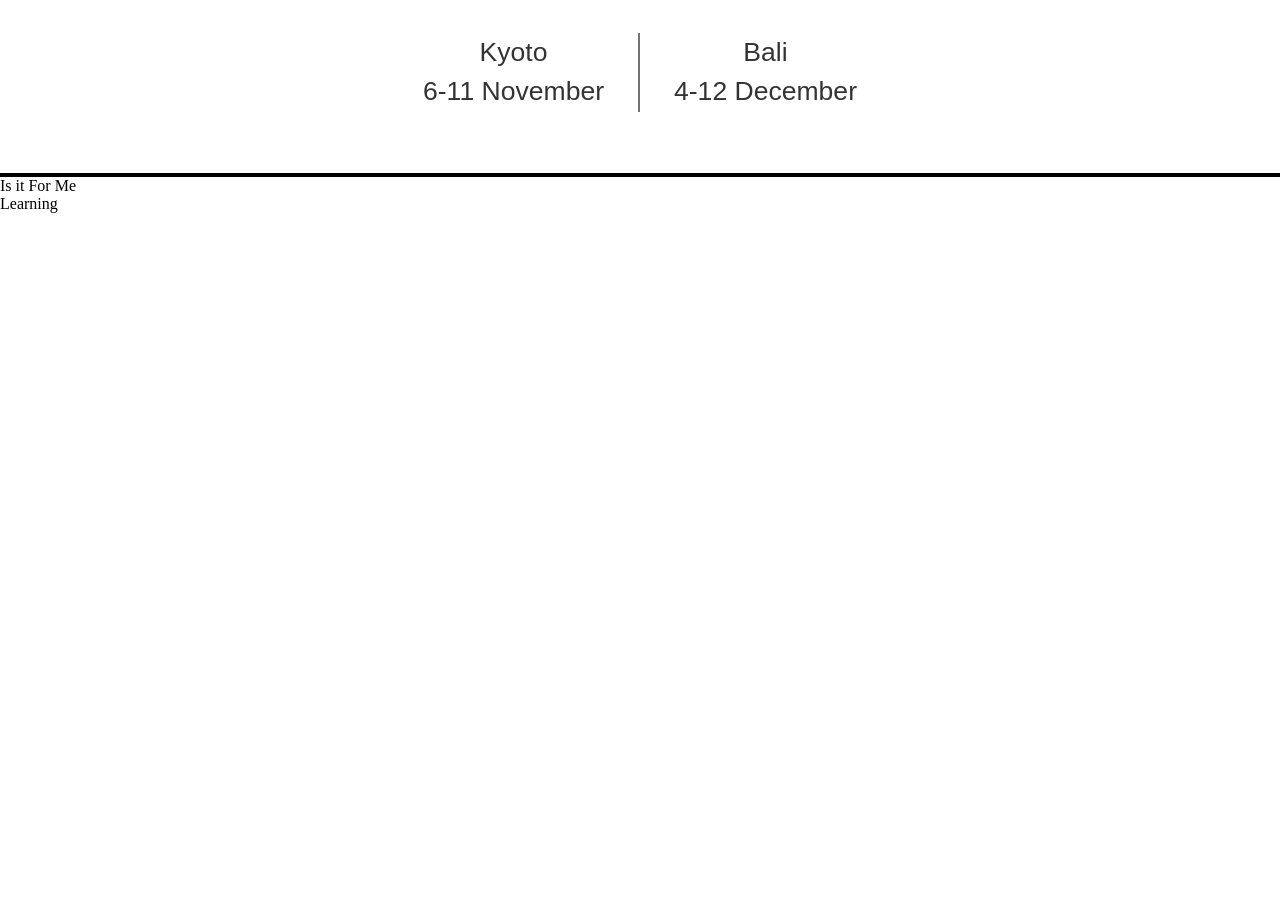
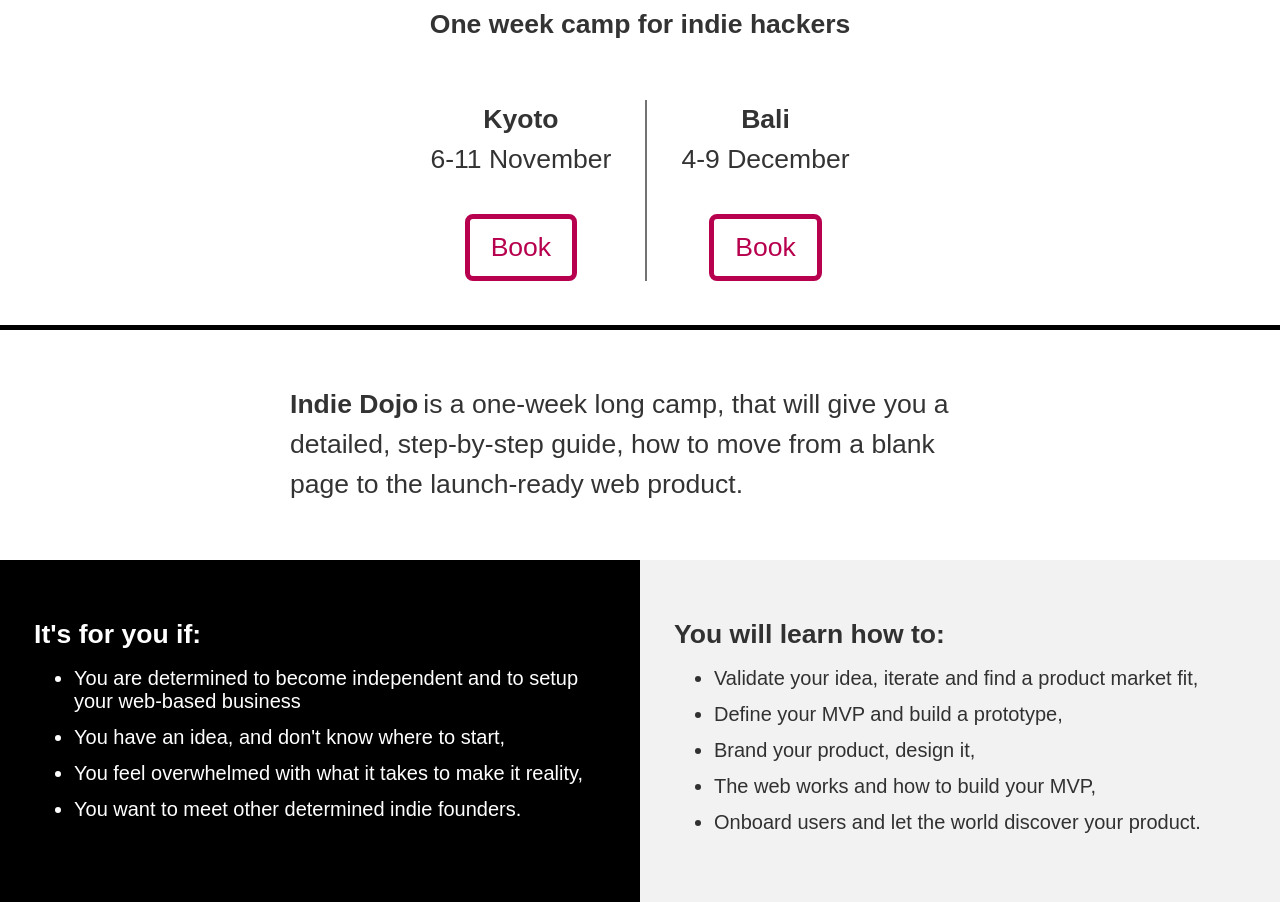
Before and after one commit to IndieDojo/indiedojo, a Gatsby app: page / in a window 1280 px wide. Shown: the part 231-1133 px from the top of the page. Before the commit the page ends 800 px from the top, so only its background shows below. Built offline with nearby package versions, Linux system fonts and the light colour scheme.

Commit message:
what where when

```diff
--- a/src/components/Theme.js
+++ b/src/components/Theme.js
@@ -1,5 +1,11 @@
 const gutterWidth = 1; // rem
 const outerMargin = 2; // rem
+
+const breakPoints = {
+  sm: '600',
+  md: '900',
+  lg: '1200'
+};
 
 const screenSizes = {
   sm: 600,
@@ -17,14 +23,17 @@ const weights = {
 const colors = {
   primary: "#00BDEB",
   primaryHover: "",
-  accent: '#CF0072',
+  accent: '#b7014e',
   accentHover: '',
   success: '#45AD43',
   text: "rgba(0,0,0,0.8)",
   light: "rgba(0,0,0,0.55)",
+  veryLight: "rgba(0,0,0, 0.05)",
   link: "#3077b6",
   transparent: "rgba(255,255,255,0)",
+  transparentWhite: "rgba(255,255,255, 0.9)",
   white: "rgba(255, 255, 255, 1)",
+  black: "rgba(0,0,0,1)",
   inactive: "rgba(0,0,0,0.2)"
 };
 
@@ -91,6 +100,16 @@ const radius = {
 };
 
 export const getTheme = (windowWidth) => ({
+  gutterWidth: `${gutterWidth}rem`,
+  outerMargin: `${outerMargin}rem`,
+  gutterCompensation: `${(-gutterWidth) / 2}rem`,
+  halfGutterWidth: `${gutterWidth / 2}rem`,
+  screenSm: `${breakPoints.sm}px`,
+  screenMd: `${breakPoints.md}px`,
+  screenLg: `${breakPoints.lg}px`,
+  containerSm:`${ breakPoints.sm - 2 * gutterWidth}em`,
+  containerMd: `${breakPoints.md - 2 * gutterWidth}em`,
+  containerLg: `${breakPoints.lg - 2 * gutterWidth}em`,
   screenSizes,
   colors,
   margins,
--- a/src/components/components/Base.js
+++ b/src/components/components/Base.js
@@ -127,7 +127,7 @@ export const ImageRoundSmall = styled(ImageRound)`
 `;
 
 export const WithPadding = styled.div`
-  padding: 0 ${props => !!props.padding ? props.theme.margins[props.padding] : props.theme.margins.lg};
+  padding: ${props => !!props.padding ? props.theme.margins[props.padding] : props.theme.margins.lg} 0;
 `;
 
 export const Background = styled.div`
@@ -221,16 +221,13 @@ export const LinkTo = (
   </LinkStyled>
 );
 
-
-
 export const ReadMore = styled.a`
   font-size: ${props => props.theme.fontSizes.nm};
-  font-family: ${props => props.theme.fontFamily.serif};
-  color: ${props => props.theme.colors.primaryDark};
+  color: black;
   line-height: 4rem;
   text-decoration: ${props => props.noDecoration ? 'none' : 'underline'};
   cursor: pointer;
   &:hover {
-    color: ${props => props.theme.colors.primary};
+    color: ${props => props.theme.colors.link};
   }
 `;
--- /dev/null
+++ b/src/components/components/BookingButton.js
@@ -0,0 +1,19 @@
+import React, { Component } from 'react';
+import styled from 'styled-components';
+
+export const BookingButton = styled.a`
+  margin-top: ${props => props.theme.margins.xl};
+  display: inline-block;
+  padding: ${props => props.theme.margins.md} ${props => props.theme.margins.lg};
+  border-radius: ${props => props.theme.radius.md};
+  color: ${props => props.theme.colors.accent};
+  font-size: ${props => props.theme.fontSizes.md};
+  border: 5px solid ${props => props.theme.colors.accent};
+  text-decoration: none;
+  cursor: pointer;
+  transition: all 0.2s ease-in;
+  &:hover {
+    background: ${props => props.theme.colors.accent};
+    color: ${props => props.theme.colors.transparentWhite};
+  }
+`
--- a/src/components/grid/Grid.js
+++ b/src/components/grid/Grid.js
@@ -2,29 +2,24 @@ import styled from 'styled-components';
 
 export const FluidContainer = styled.div`
   margin: 0 auto;
-  padding: 0 ${props => props.theme.outerMargin};
-  @media only screen and (max-width: ${props => props.theme.screenXsMin}) {
-    padding: 0 ${props => props.theme.outerMarginMobile};
-  }
+  padding: 0 ${props => `${props.theme.outerMargin}rem`};
 `
 export const Container = styled.div`
   margin: 0 auto;
   padding: 0 ${props => props.theme.halfGutterWidth};
-  ${''/* max-width: ${props => props.theme.maxWidth};
-  min-width: ${props => props.theme.screenXsMin}; */}
-  @media only screen and (min-width: ${props => props.theme.screenSmMin}) {
+  @media only screen and (min-width: ${props => props.theme.screenSm}) {
     width: ${props => props.theme.containerSm};
   }
-  @media only screen and (min-width: ${props => props.theme.screenMdMin}) {
+  @media only screen and (min-width: ${props => props.theme.screenMd}) {
     width: ${props => props.theme.containerMd};
   }
-  @media only screen and (min-width: ${props => props.theme.screenLgMin}) {
+  @media only screen and (min-width: ${props => props.theme.screenLg}) {
     width: ${props => props.theme.containerLg};
   }
 `
 
 export const ContainerSmall = Container.extend`
-  max-width: ${props => props.theme.screenSizes.sm};
+  max-width: 700px;
 `
 
 export const Row = styled.div`
@@ -43,8 +38,8 @@ export const Row = styled.div`
 
 export const Cell = styled.div`
   flex: 1 0 0;
-  flex-basis: ${props => !!props.xs ? 100*props.xs/12 : 0}%;
-  max-width: ${props => !!props.xs ? 100*props.xs/12 : 100}%;
+  flex-basis: ${props => !!props.sm ? 100*props.sm/12 : 0}%;
+  max-width: ${props => !!props.sm ? 100*props.sm/12 : 100}%;
   padding: 0 ${props => props.theme.halfGutterWidth};
   margin-left: ${props => !!props.xsOffset ? 100*props.xsOffset/12 : 0}%;
   justify-content: ${props => {
@@ -72,65 +67,36 @@ export const Cell = styled.div`
     return 0;
   }};
 
-  @media only screen and (min-width: ${props => props.theme.screenXsMin}) {
-    margin-left: ${props => {
-      if (!!props.smOffset) return 100*props.smOffset/12;
-      if (!!props.xsOffset) return 100*props.xsOffset/12;
-      return 0;
-    }}%;
-    flex-basis: ${props => {
-      if (!!props.sm) return 100*props.sm/12;
-      if (!!props.xs) return 100*props.xs/12;
-      return 0;
-    }}%;
-    max-width: ${props => {
-      if (!!props.sm) return 100*props.sm/12;
-      if (!!props.xs) return 100*props.xs/12;
-      return 100;
-    }}%;
-  }
-
-  @media only screen and (min-width: ${props => props.theme.screenMdMin}) {
-    margin-left: ${props => {
-      if (!!props.mdOffset) return 100*props.mdOffset/12;
-      if (!!props.smOffset) return 100*props.smOffset/12;
-      if (!!props.xsOffset) return 100*props.xsOffset/12;
-      return 0;
-    }}%;
+  @media only screen and (min-width: ${props => props.theme.screenSm}) {
     flex-basis: ${props => {
       if (!!props.md) return 100*props.md/12;
       if (!!props.sm) return 100*props.sm/12;
-      if (!!props.xs) return 100*props.xs/12;
       return 0;
     }}%;
     max-width: ${props => {
       if (!!props.md) return 100*props.md/12;
       if (!!props.sm) return 100*props.sm/12;
-      if (!!props.xs) return 100*props.xs/12;
       return 100;
     }}%;
   }
 
-  @media only screen and (min-width: ${props => props.theme.screenLgMin}) {
+  @media only screen and (min-width: ${props => props.theme.screenMd}) {
     margin-left: ${props => {
       if (!!props.lgOffset) return 100*props.lgOffset/12;
       if (!!props.mdOffset) return 100*props.mdOffset/12;
       if (!!props.smOffset) return 100*props.smOffset/12;
-      if (!!props.xsOffset) return 100*props.xsOffset/12;
       return 0;
     }}%;
     flex-basis: ${props => {
       if (!!props.lg) return 100*props.lg/12;
       if (!!props.md) return 100*props.md/12;
       if (!!props.sm) return 100*props.sm/12;
-      if (!!props.xs) return 100*props.xs/12;
       return 0;
     }}%;
     max-width: ${props => {
       if (!!props.lg) return 100*props.lg/12;
       if (!!props.md) return 100*props.md/12;
       if (!!props.sm) return 100*props.sm/12;
-      if (!!props.xs) return 100*props.xs/12;
       return 100;
     }}%;
   }
--- /dev/null
+++ b/src/components/home/Info.js
@@ -0,0 +1,30 @@
+import React, { Component } from 'react';
+import styled from 'styled-components';
+
+import IsItForMe from './IsItForMe';
+import WhatYouWillLearn from './WhatYouWillLearn'
+
+const Panel = styled.div`
+  display: flex;
+  flex-direction: ${props => props.isMobile ? 'column' : 'row'};
+`
+
+const Item = styled.div`
+  box-sizing: border-box;
+  width: ${props => props.isMobile ? '100%' : '50%'};
+  background: ${props => props.theme.colors[props.background]};
+  padding: 0 ${props => props.isMobile ? props.theme.margins.md : props.theme.margins.xl};
+`
+
+const Info = ({isMobile}) => console.log(`isMobile`, isMobile) || (
+  <Panel isMobile={isMobile}>
+    <Item background='black' isMobile={isMobile}>
+      <IsItForMe />
+    </Item>
+    <Item background='veryLight' isMobile={isMobile}>
+      <WhatYouWillLearn />
+    </Item>
+  </Panel>
+)
+
+export default Info;
--- /dev/null
+++ b/src/components/home/IsItForMe.js
@@ -0,0 +1,31 @@
+import React, { Component } from 'react';
+import { WithPadding, H1Md, H2Md, Text } from '../components/Base';
+import styled from 'styled-components';
+
+const items = [
+  "You are determined to become independent and to setup your web-based business",
+  "You have an idea, and don't know where to start,",
+  "You feel overwhelmed with what it takes to make it reality,",
+  "You want to meet other determined indie founders.",
+]
+
+const List = styled.ul`
+  list-style: disc;
+`
+
+const Item = styled.li`
+  color: white;
+  font-size: ${props => props.theme.fontSizes.nm};
+  padding-bottom: ${props => props.theme.margins.md};
+`
+
+
+const IsItForMe = () =>
+  <WithPadding padding='xxl'>
+    <H1Md color="white" margin='md' superbold>It's for you if:</H1Md>
+    <List>
+      { items.map( (item, index) => <Item key={index}>{item}</Item>)}
+    </List>
+  </WithPadding>
+
+export default IsItForMe
--- a/src/components/home/Jumbo.js
+++ b/src/components/home/Jumbo.js
@@ -1,17 +1,18 @@
 import React, { Component } from 'react';
 import styled from 'styled-components';
-import { Title, H1Xxxl, H2Md, H3Md } from '../components/Base';
-
+import { WithPadding, Title, H1Xxxl, H2Md, H3Md, Button } from '../components/Base';
+import { BookingButton } from '../components/BookingButton'
 
 const JumboWrapper = styled.div`
+  padding: ${props => props.theme.margins.xl} 0;
   display: flex;
   flex-direction: column;
   justify-content: center;
   align-items: center;
   min-width: 100%;
-  height: 50vh;
-  border-bottom: 4px solid black;
-  border-top: 4px solid black;
+  min-height: 60vh;
+  border-bottom: 5px solid black;
+  border-top: 8px solid black;
 }`
 
 const DatesWrapper = styled.div`
@@ -30,7 +31,14 @@ const Date = styled.div`
     border-right: 2px solid ${props => props.theme.colors.light};
   }
 `
-const Logo = Title.extend`
+const Logo = styled.div`
+  height: 80px;
+  width: 80px;
+  background-image: url('	https://s3-eu-west-1.amazonaws.com/codecamps/courses/IndieDojo/indie-dojo-logo-200x200.jpg');
+  background-size: contain;
+`
+
+const LogoText = Title.extend`
   font-size: 2.5rem;
   letter-spacing: -0.10rem;
 
@@ -44,18 +52,22 @@ const Logo = Title.extend`
   }
 `
 
+
 const Jumbo = props =>
   <JumboWrapper {...props}>
-    <Logo margin='0' lineHeight='1.25' black>Indie Dojo</Logo>
+    <Logo/>
+    <LogoText margin='0' lineHeight='1.25' black>Indie Dojo</LogoText>
     <H2Md margin='xxl' bold>One week camp for indie hackers</H2Md>
     <DatesWrapper>
       <Date isMobile={props.isMobile}>
-        <H3Md color='text'>Kyoto</H3Md>
+        <H3Md color='text' bold>Kyoto</H3Md>
         <H3Md color='text'>6-11 November</H3Md>
+        <BookingButton href='https://www.codecamps.com/courses/na54tKhtccrr9GhEF/booking'>Book</BookingButton>
       </Date>
       <Date isMobile={props.isMobile}>
-        <H3Md color='text'>Bali</H3Md>
-        <H3Md color='text'>4-12 December</H3Md>
+        <H3Md color='text' bold>Bali</H3Md>
+        <H3Md color='text'>4-9 December</H3Md>
+        <BookingButton href='https://www.codecamps.com/courses/o8X4WmtnC3hMMKovu/booking'>Book</BookingButton>
       </Date>
     </DatesWrapper>
   </JumboWrapper>
--- a/src/components/home/Learning.js
+++ /dev/null
@@ -1,5 +0,0 @@
-import React, { Component } from "react";
-
-const Learning = () => <div>Learning</div>;
-
-export default Learning;
--- a/src/components/home/WhatIsIt.js
+++ b/src/components/home/WhatIsIt.js
@@ -1,5 +1,15 @@
 import React, { Component } from 'react';
+import { FluidContainer, ContainerSmall } from '../grid/Grid'
+import { WithPadding, H1Md, Text } from '../components/Base';
 
-const WhatIsIt = () => <div>Is it For Me</div>
+const WhatIsIt = () =>
+  <FluidContainer>
+    <ContainerSmall>
+      <WithPadding padding='xxl'>
+        <H1Md marginRight='sm' bold inline>Indie Dojo</H1Md>
+        <Text fontSize='md'>is a one-week long camp, that will give you a detailed, step-by-step guide, how to move from a blank page to the launch-ready web product.</Text>
+      </WithPadding>
+    </ContainerSmall>
+  </FluidContainer>
 
 export default WhatIsIt
--- /dev/null
+++ b/src/components/home/WhatYouWillLearn.js
@@ -0,0 +1,33 @@
+import React, { Component } from 'react';
+import { FluidContainer, ContainerSmall } from '../grid/Grid'
+import { WithPadding, H1Md, H2Md, Text, Button } from '../components/Base';
+import styled from 'styled-components';
+
+const items = [
+  "Validate your idea, iterate and find a product market fit,",
+  "Define your MVP and build a prototype,",
+  "Brand your product, design it,",
+  "The web works and how to build your MVP,",
+  "Onboard users and let the world discover your product."
+]
+
+const List = styled.ul`
+  list-style: disc;
+`
+
+const Item = styled.li`
+  color: ${props => props.theme.colors.text};
+  font-size: ${props => props.theme.fontSizes.nm};
+  padding-bottom: ${props => props.theme.margins.md};
+`
+
+
+const IsItForMe = () =>
+  <WithPadding padding='xxl'>
+    <H1Md color='text' margin='md' superbold>You will learn how to:</H1Md>
+    <List>
+      { items.map( (item, index) => <Item key={index}>{item}</Item>)}
+    </List>
+  </WithPadding>
+
+export default IsItForMe
--- a/src/pages/index.js
+++ b/src/pages/index.js
@@ -1,13 +1,14 @@
 import React, { Component } from "react";
 import { injectGlobal, ThemeProvider } from "styled-components";
-import { FluidContainer, Container } from '../components/grid/Grid'
+import { FluidContainer, Container, Row, Cell } from '../components/grid/Grid'
 import { Header } from "../components/header/Header";
 import { getTheme } from "../components/Theme";
 import {H1} from '../components/components/Base'
 
 import Jumbo from "../components/home/Jumbo";
-import WhatIsIt from '../components/home/WhatIsIt';
-import Learning from '../components/home/Learning';
+import WhatIsIt from "../components/home/WhatIsIt";
+import Info from "../components/home/Info";
+import WhatYouWillLearn from '../components/home/WhatYouWillLearn';
 
 // Sets global css
 injectGlobal`
@@ -15,9 +16,9 @@ injectGlobal`
     src: url('https://fonts.googleapis.com/css?family=Raleway:400,700,800,900');
   }
 
-  body, html, * {
+  body, html, *, li {
     margin: 0;
-    font-family: 'Raleway';
+    font-family: 'Raleway', arial;
   }
 `;
 
@@ -53,8 +54,8 @@ class Index extends Component {
           <FluidContainer>
             <Jumbo isMobile={this.state.isMobile} windowWidth={this.state.windowWidth}/>
             <WhatIsIt />
-            <Learning />
           </FluidContainer>
+          <Info isMobile={this.state.isMobile}/>
         </div>
       </ThemeProvider>
     );
```
